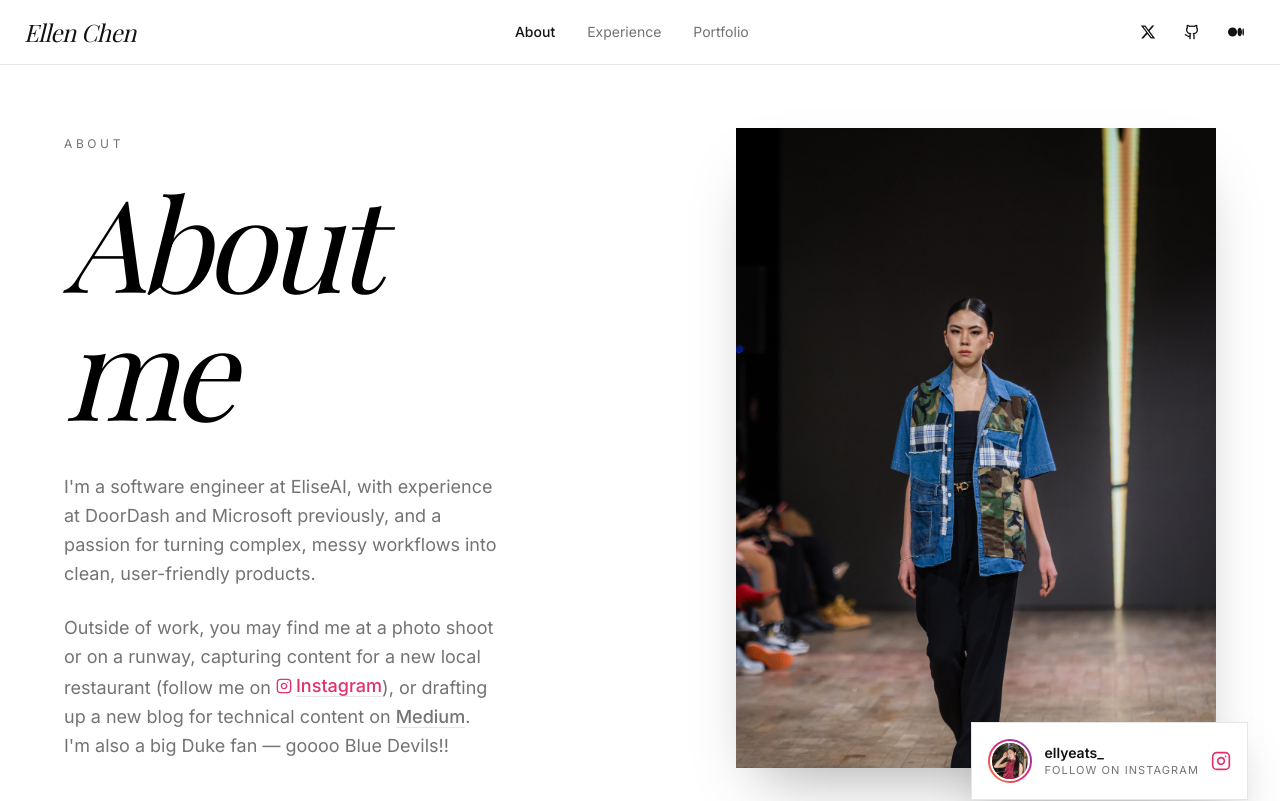
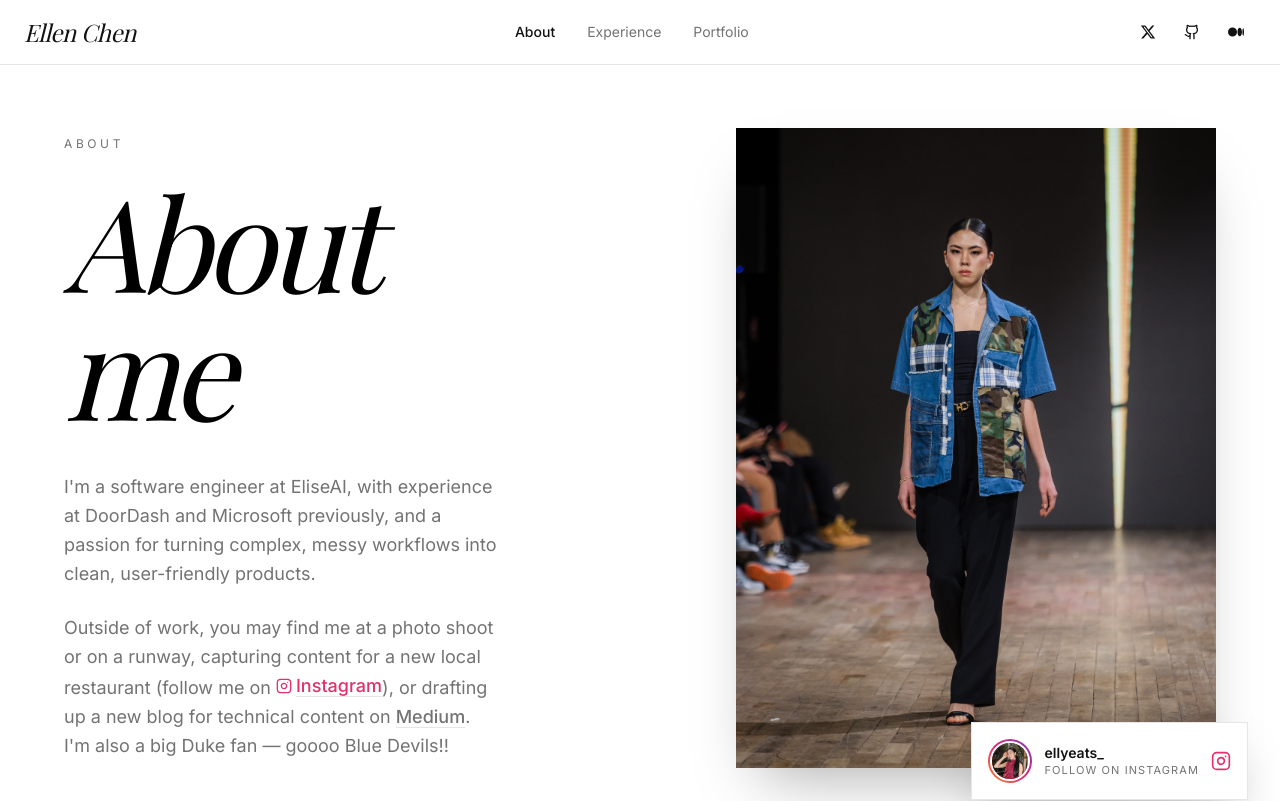
Before and after one commit to ellenrchen/ellen-chen, a React (Vite) app: page /about in a window 1280 px wide. Shown: the top 801 px of the page. Built offline with nearby package versions, Linux system fonts and the light colour scheme; a web font is replaced by a local one.

Commit message:
Changes
Co-authored-by: ellenrchen <32143915+ellenrchen@users.noreply.github.com>

```diff
--- a/src/components/About.tsx
+++ b/src/components/About.tsx
@@ -57,7 +57,7 @@ const About = () => (
               <img
                 src={runwayImg}
                 alt="Ellen walking the runway"
-                className="w-full aspect-[3/4] object-cover object-top"
+                className="w-full aspect-[3/4] object-cover object-bottom"
                 loading="lazy"
               />
             </div>
```
